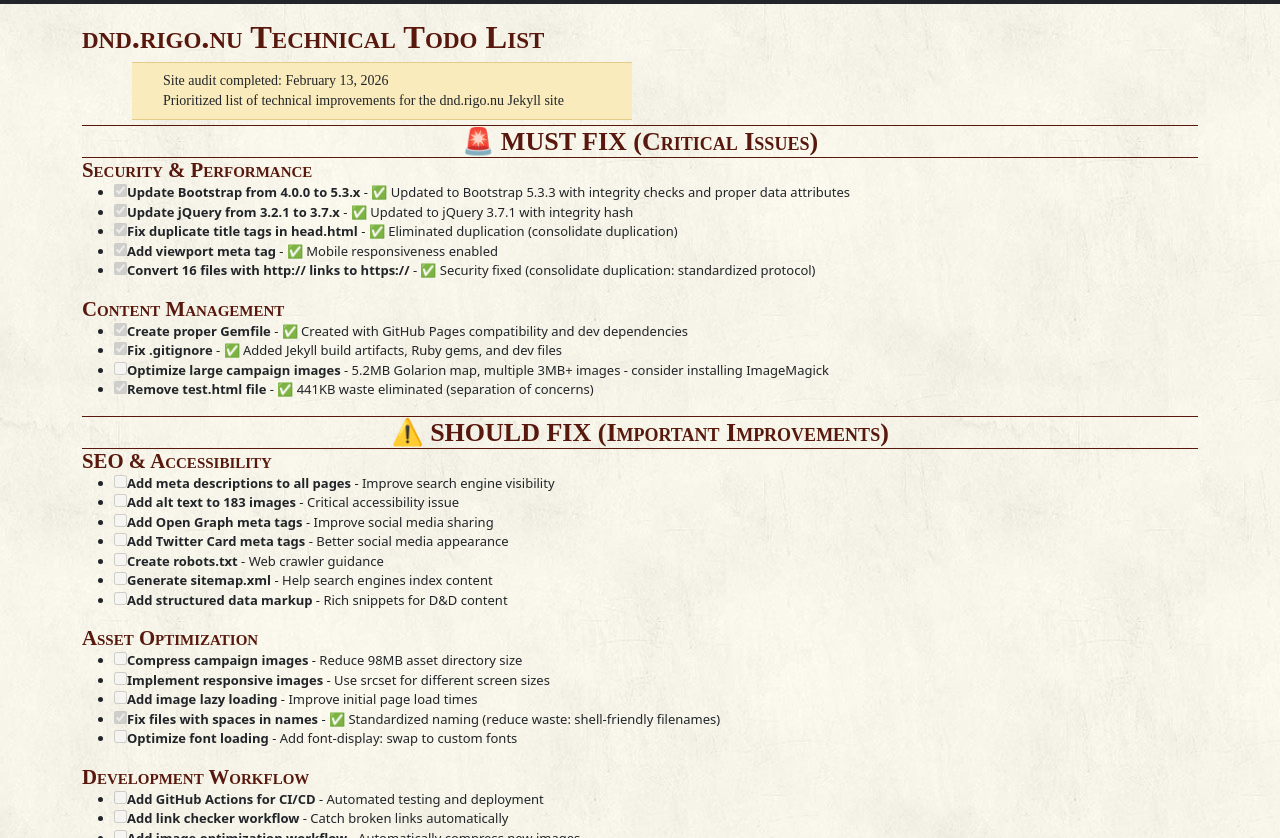
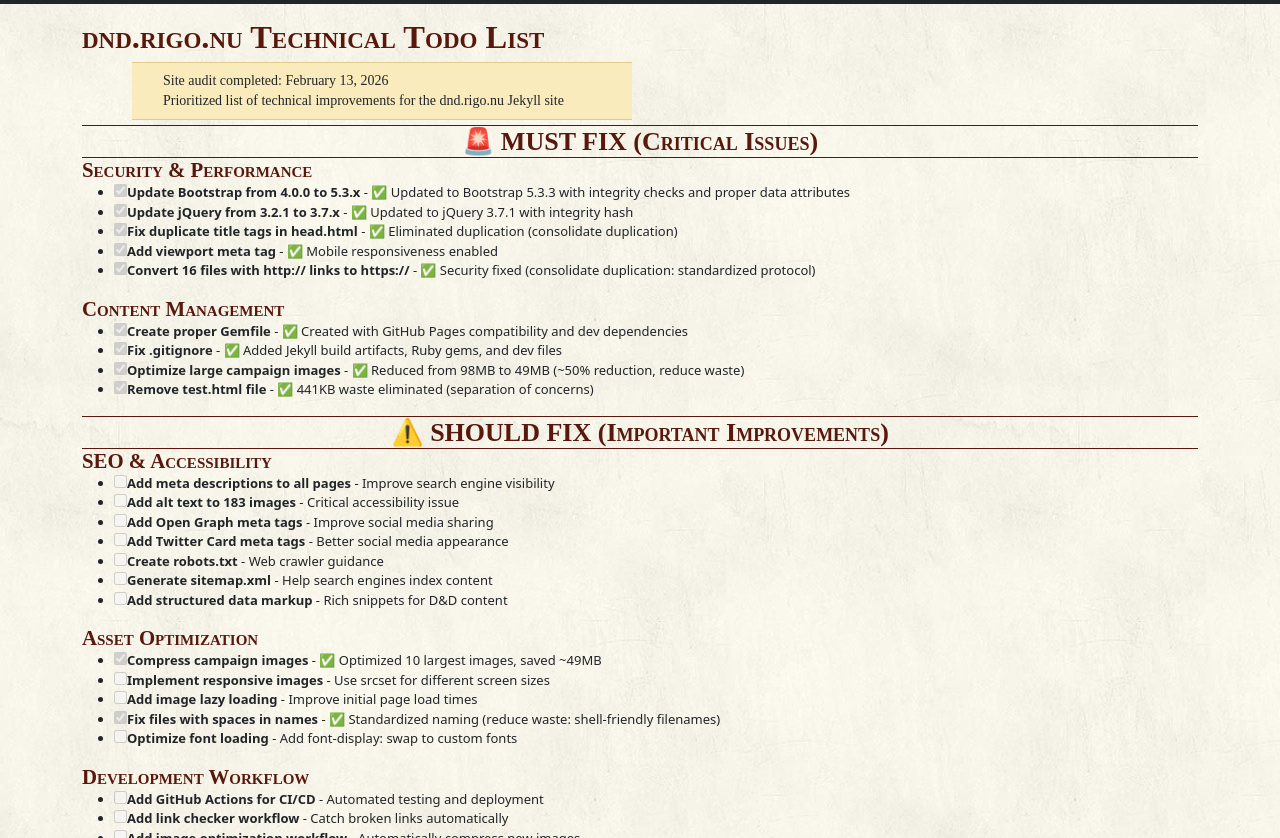
Before and after one commit to kvarak/dnd, a Jekyll site: the page built from todo.md, in a window 1280 px wide and 900 px high, cut to the strip 62-900 px from the top of the window. Built offline with Jekyll 4.4.1, drawn with Linux system fonts in a browser that asks for light colours; some web fonts are replaced; our own code applies the rules of GitHub Pages for plain Markdown files; Markdown is read by kramdown in place of the engine named in the settings.

Commit message:
Optimize campaign images: 98MB → 49MB
- Optimized 10 largest campaign images saving ~49MB (50% reduction)
- JPG images: Quality 82 compression + metadata stripping (70-78% reduction per file)
- PNG images: Maximum compression level 9 (modest 8-10% reduction)
- Applied core principle: Reduce waste (eliminate unnecessary file size while maintaining quality)

```diff
--- a/todo.md
+++ b/todo.md
@@ -16,7 +16,7 @@
 ### Content Management
 - [x] **Create proper Gemfile** - ✅ Created with GitHub Pages compatibility and dev dependencies
 - [x] **Fix .gitignore** - ✅ Added Jekyll build artifacts, Ruby gems, and dev files
-- [ ] **Optimize large campaign images** - 5.2MB Golarion map, multiple 3MB+ images - consider installing ImageMagick
+- [x] **Optimize large campaign images** - ✅ Reduced from 98MB to 49MB (~50% reduction, reduce waste)
 - [x] **Remove test.html file** - ✅ 441KB waste eliminated (separation of concerns)
 
 ## ⚠️ SHOULD FIX (Important Improvements)
@@ -31,7 +31,7 @@
 - [ ] **Add structured data markup** - Rich snippets for D&D content
 
 ### Asset Optimization
-- [ ] **Compress campaign images** - Reduce 98MB asset directory size
+- [x] **Compress campaign images** - ✅ Optimized 10 largest images, saved ~49MB
 - [ ] **Implement responsive images** - Use srcset for different screen sizes
 - [ ] **Add image lazy loading** - Improve initial page load times
 - [x] **Fix files with spaces in names** - ✅ Standardized naming (reduce waste: shell-friendly filenames)
```
Also changed, not shown: assets/campaigns/08-Return-to-Sandpoint/kaijutsu-letter.png, assets/campaigns/09-Adventures-in-the-Shackles/Lucio.png, 8 other files.
